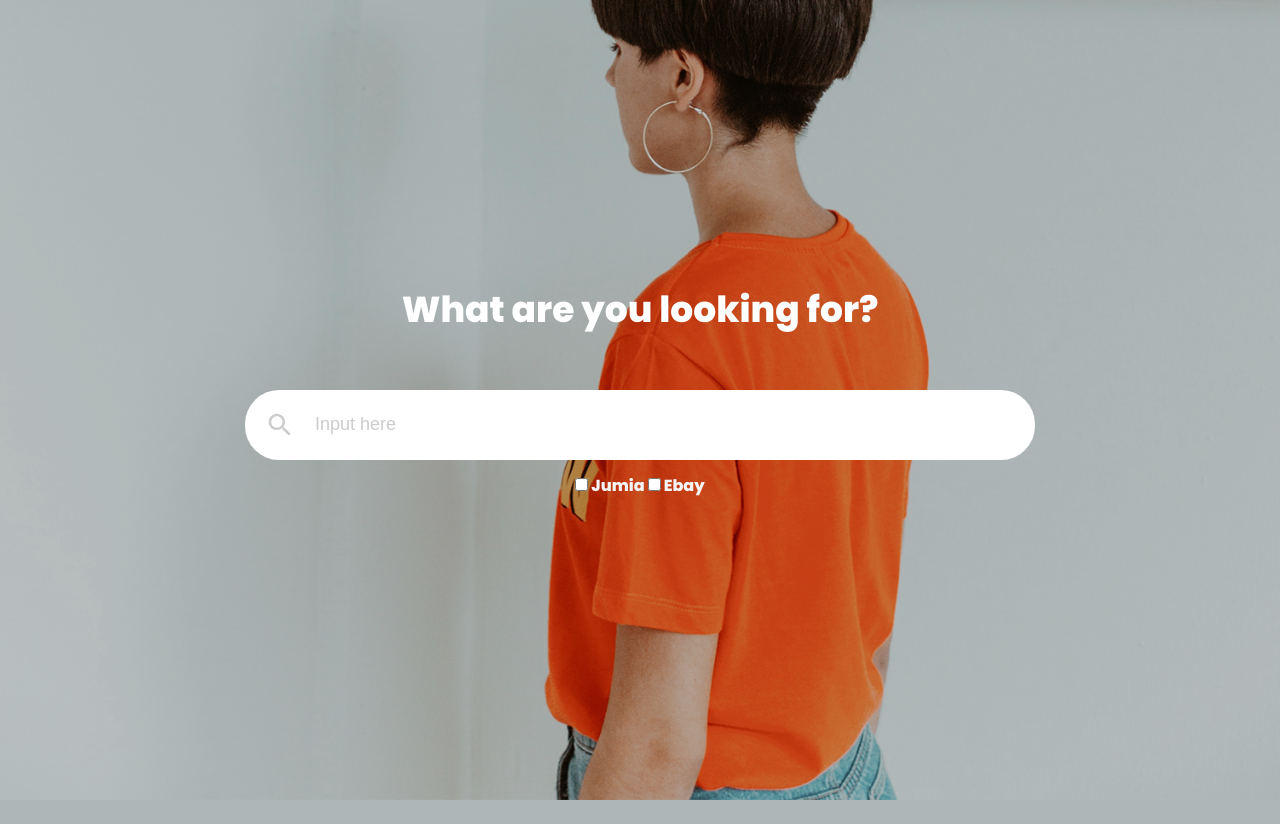
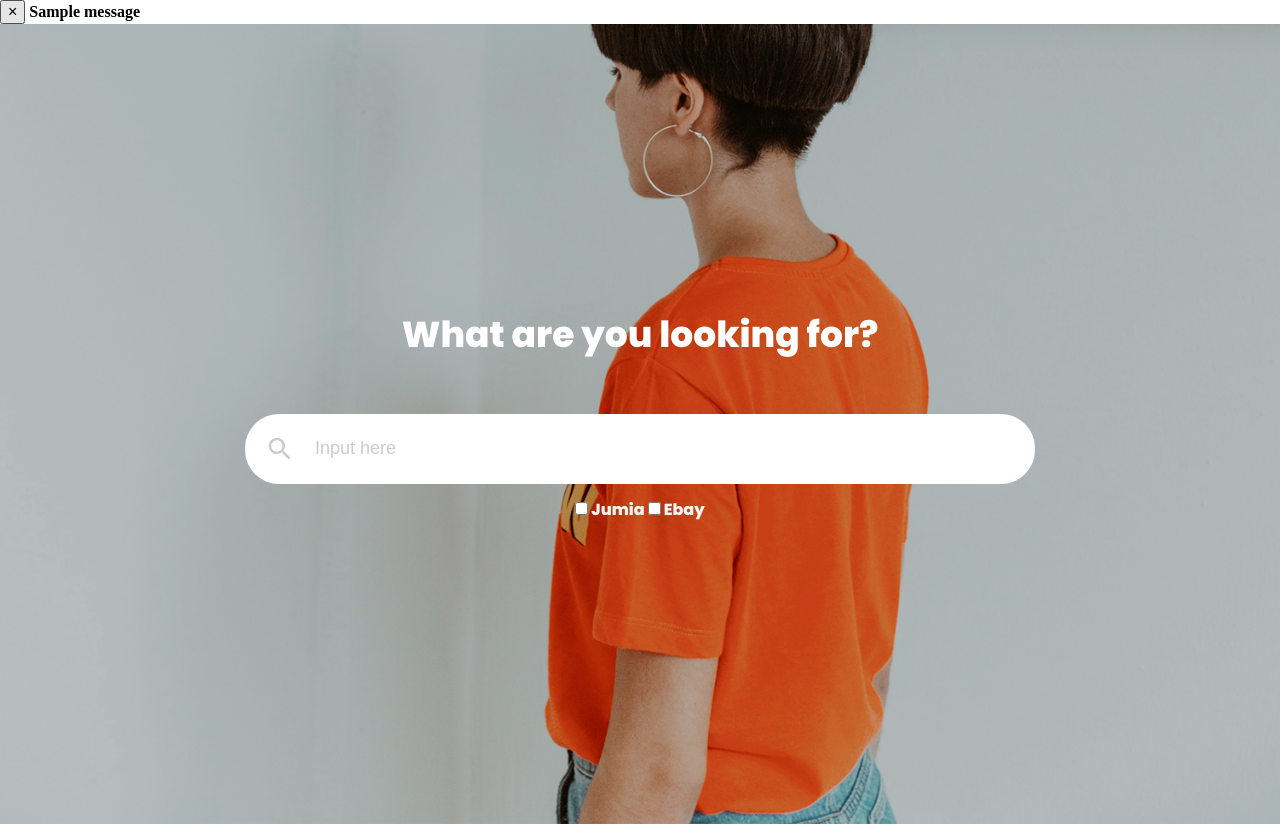
Before and after one commit to Omoleen/final-year-scraper, a Django app: page / in a window 1280 px wide. Before the commit the page ends 800 px from the top, so only its background shows below. Run offline with Django 3.2, Linux system fonts and the light colour scheme; tables that the repository leaves empty hold one stand-in row (values such as "Sample post"); one stand-in notice (Sample message) is shown.

Commit message:
search page notification

```diff
--- a/templates/searchpage.html
+++ b/templates/searchpage.html
@@ -9,6 +9,16 @@
     <link href="{% static 'searchmain.css' %}" rel="stylesheet" />
   </head>
   <body>
+  {% if messages %}
+      {% for message in messages %}
+          <div class="alert alert-dismissible {{ message.tags }}" role="alert">
+              <button type="button" class="close" data-dismiss="alert" aria-label="Close">
+                  ×
+              </button>
+              <strong>{{message}}<strong>
+          </div>
+      {% endfor %}
+  {% endif %}
     <div class="s006">
       <form method="GET" action="{% url 'search' %}">
         <fieldset>
--- a/webscrape/views.py
+++ b/webscrape/views.py
@@ -75,7 +75,8 @@ def searchresult(request):
         search = request.GET.get('productsearch')
         stores = request.GET.getlist('stores[]')
         print(stores)
-        if len(stores) == 0:
+        if len(stores) == 0 or len(search) == 0:
+            messages.error(request, "Please pick a store and input a product")
             return redirect('search-page')
         else:
             trendsearch = TrendSearch()
```
Also changed, not shown: templates/results.html (+6 -51 lines).
